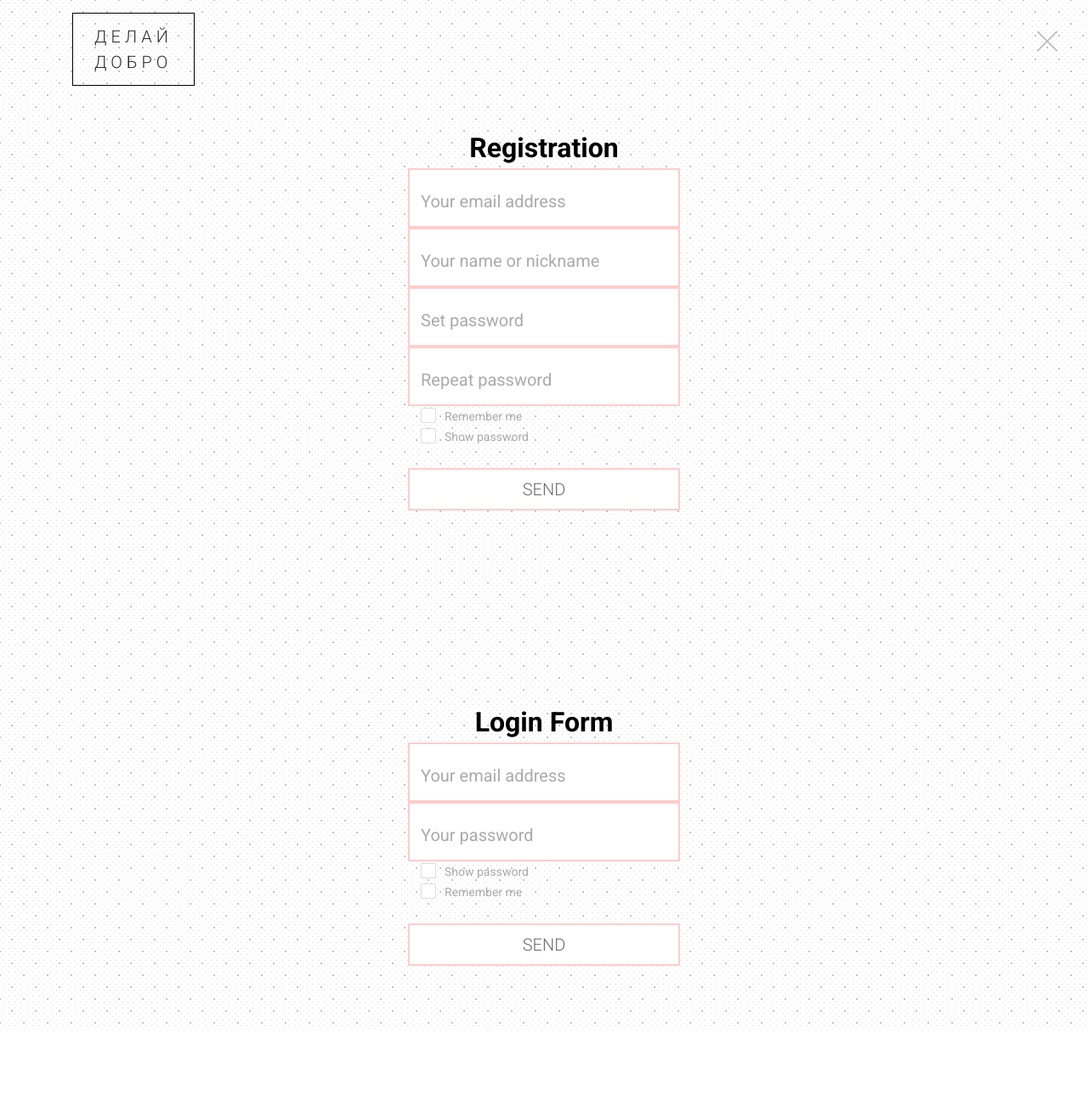
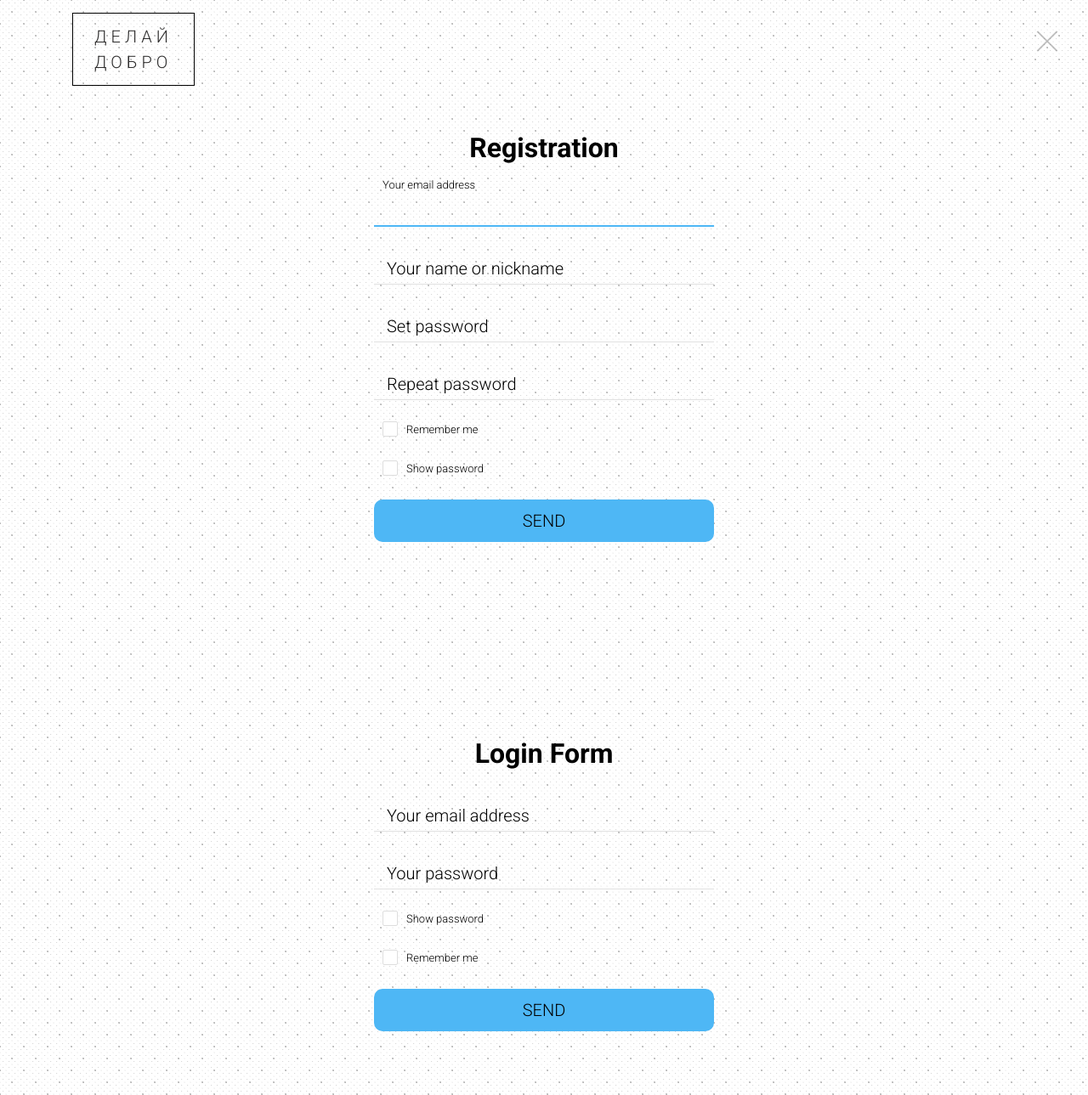
Before and after one commit to Super-Cereal/BigChange, a Flask app: page /login in a window 1280 px wide. Shown: the whole page at 85% size. Before the commit the page ends 1212 px from the top, so only its background shows below. Run offline with Flask 2, Linux system fonts and the light colour scheme; some libraries are stand-ins or nearby versions.

Commit message:
Изменение формы

```diff
--- a/static/js/script.js
+++ b/static/js/script.js
@@ -1,6 +1,7 @@
 $(document).ready(function(){
     $('.menu_ul').fadeOut(1000);
-    let textUserQuestion = document.getElementById('email');
+    let textUserQuestion = document.getElementById('email_reg');
         textUserQuestion.focus();
 
+
 });
--- a/static/sass/style.sass
+++ b/static/sass/style.sass
@@ -28,36 +28,46 @@ input, button, textarea, select
   padding-top: 150px
 
 .form
-    width: 320px
+    width: 400px
     margin: 0 auto
     &-control
-        width: 320px
+        width: 100%
         position: relative
         input, textarea
             display: block
             outline: none
             width: 100%
-            background: #fff
-            border: 2px solid #fcc
-
-            padding: 20px 15px 10px 15px
-            font-size: 24px
-            color: #500
+            background: rgba(0, 0, 0, 0)
+            border: none
+            border-bottom: 1px solid #e1e1e1
+            margin-top: 10px
+            padding: 17px 15px 10px 10px
+            font-size: 20px
+            color: black
             font-family: inherit
             cursor: pointer
+            font-weight: 300
+            transition: 0.5s all
             &:valid + label, &:focus + label
                 top: 0
-                font-size: 14px
+                left: 10px
+                font-size: 13px
+            &:hover
+              border-bottom: 1px solid  black
+            &:focus
+                border-bottom: 2px solid #4eb7f5
+
         textarea:valid + label, textarea:focus + label
             display: none
             opacity: 0
         label
+            font-weight: 300
             cursor: pointer
             display: block
             position: absolute
             left: 15px
             top: 24px
-            color: #aaa
+            color: black
             font-size: 20px
             transition: 0.2s all
         [name="email"]
@@ -77,6 +87,7 @@ input[type="checkbox"]:not(:checked)
     position: absolute
     left: -9999px
     &+label
+        margin-top: 25px
         display: inline-block
         position: relative
         padding-left: 28px
@@ -101,8 +112,8 @@ input[type="checkbox"]:not(:checked)
             height: 8px
             border-radius: 1px
             transition: all 0.2s ease
-            border-left: 4px solid #ff2400
-            border-bottom: 4px solid #ff2400
+            border-left: 4px solid #4eb7f5
+            border-bottom: 4px solid #4eb7f5
             transform: rotate(-45deg)
 input[type="checkbox"]:not(:checked) + label:after
     opacity: 0
@@ -115,11 +126,12 @@ input[type="checkbox"]:checked + label:after
     display: flex
     justify-content: center
     align-items: center
-    width: 320px
+    width: 100%
+    background-color: #4eb7f5
     height: 50px
-    color: #6b6b6b
-    background: #fff
-    border: 2px solid #fcc
+    color: black
+    border-radius: 10px
+    border: none
     text-transform: uppercase
     font-size: 20px
     margin-top: 25px
@@ -128,7 +140,7 @@ input[type="checkbox"]:checked + label:after
     transition: 0.5s all
     outline: none
     &:hover
-        box-shadow: 3px 3px 20px #ff2400
+        box-shadow: 3px 3px 20px #4eb7f5
         border: none
         outline: none
 
@@ -197,6 +209,7 @@ input[type="checkbox"]:checked + label:after
   width: 32px
   height: 32px
   opacity: 0.3
+  transition: 0.5s all
   &:hover
     opacity: 1
   &:before, &:after
@@ -210,3 +223,5 @@ input[type="checkbox"]:checked + label:after
     transform: rotate(45deg)
   &:after
     transform: rotate(-45deg)
+.alert-danger
+  font-weight: 300
```
Also changed, not shown: static/css/style.min.css, 1 other file.
